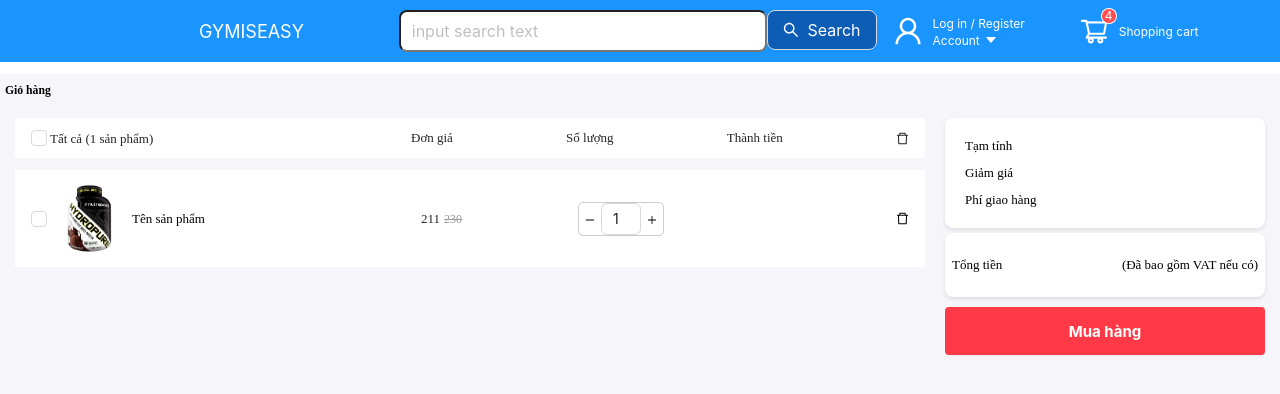
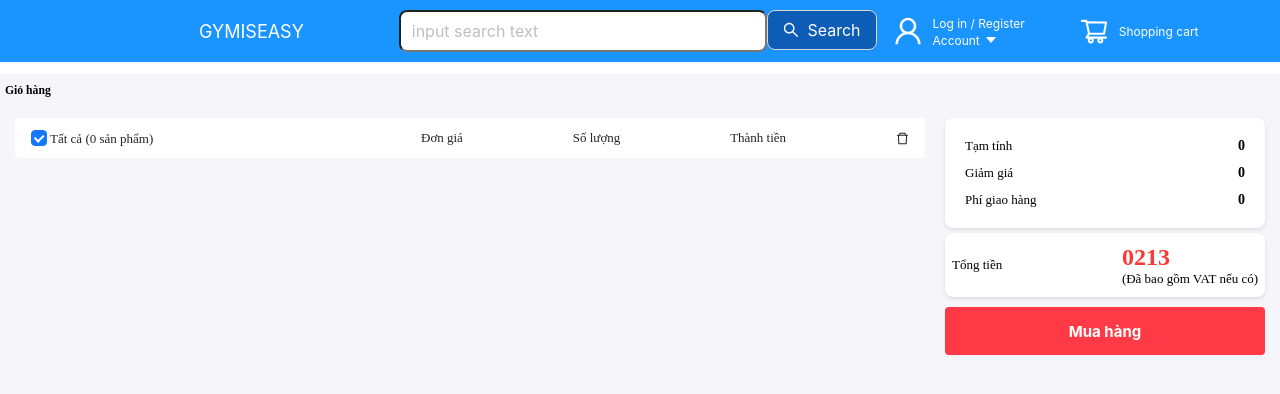
Before and after one commit to Henry20000/DemoGit, a React (Vite) app: page /order in a window 1280 px wide. Shown: the top 394 px of the page. Built offline with nearby package versions, Linux system fonts and the light colour scheme.

Commit message:
Complete creating product orders with redux-toolkit

```diff
--- a/src/components/HeaderComponent/HeaderComponent.jsx
+++ b/src/components/HeaderComponent/HeaderComponent.jsx
@@ -22,6 +22,7 @@
   const [userName, setUserName] = useState('')
   const [userAvatar, setUserAvatar] = useState('')
   const [search, setSearch] = useState('')
+  const order = useSelector((state) => state.order)
   const [loading, setLoading] = useState(false)
   const handleNavigateLogin = () => {
     navigate('/sign-in')
@@ -106,7 +107,7 @@
           </Loading>
           {!isHiddenCart && (
             <div onClick={() => navigate('/order')} style = {{ display: 'flex', justifyContent: 'center', alignItems: 'center', gap: '10px', cursor: 'pointer'}}>
-                <Badge count={4} size="small">
+                <Badge count={order?.orderItems?.length} size="small">
                     <ShoppingCartOutlined style={{ fontSize: '30px', color: '#fff' }} />
                 </Badge>
                 <WrapperTextHeaderSmall>Shopping cart</WrapperTextHeaderSmall>
--- a/src/pages/OrderPage/OrderPage.jsx
+++ b/src/pages/OrderPage/OrderPage.jsx
@@ -15,19 +15,58 @@
 import { WrapperInputNumber } from "../../components/ProductDetailsComponent/style";
 import ButtonComponent from "../../components/ButtonCompnent/ButtonComponent";
 import { WrapperPriceDiscount } from "./style";
+import { useDispatch, useSelector } from "react-redux";
+import { decreaseAmount, increaseAmount, removeAllOrderProduct, removeOrderProduct } from "../../redux/slides/orderSlide";
 
 
-const OrderPage = ({ count = 1 }) => {
+const OrderPage = () => {
+  const order = useSelector((state) => state.order)
+  const [listChecked, setListChecked] = useState([])
+  const dispatch = useDispatch()
   const onChange = (e) => {
-    console.log(`checked = ${e.target.value}`);
+    if(listChecked.includes(e.target.value)) {
+      const newListChecked = listChecked.filter(
+        (item) => item !== e.target.value)
+        setListChecked(newListChecked)
+    }else {
+      setListChecked([...listChecked, e.target.value])
+    }
   };
-  const handleChangeCount = () => {
+  console.log("listChecked", listChecked);
 
+
+  const handleChangeCount = (type, idProduct) => {
+    if(type === 'increase') {
+      dispatch(increaseAmount({idProduct}))
+    }else {
+      dispatch(decreaseAmount({idProduct}))
+    }
   }
 
-  const handleOnchangeCheckAll = (e) => {
+  const handleDeleteOrder = (idProduct) => {
+    dispatch(removeOrderProduct({idProduct}));
 
   };
+
+  const handleOnchangeCheckAll = (e) => {
+   if(e.target.checked) {
+    const newListChecked = []
+    order?.orderItems?.forEach((item) => {
+      newListChecked.push(item?.product)
+    })
+    setListChecked(newListChecked)
+   }else {
+    setListChecked([])
+   }
+  }
+
+  const handleRemoveAllOrder = () => {
+    if(listChecked?.length > 1) {
+      dispatch(removeAllOrderProduct({listChecked}))
+    }
+  }
+
+
 
   return (
     <div style={{ background: "#f5f5fa", width: "100%", height: "100vh" }}>
@@ -36,9 +75,9 @@
         <div style={{ display: "flex", justifyContent: "center" }}>
           <WrapperLeft>
             <WrapperStyleHeader>
-              <span style={{ display: "inline-block", width: "380px" }}>
-                <Checkbox onChange={handleOnchangeCheckAll} />
-                <span> Tất cả ({count} sản phẩm)</span>
+              <span style={{ display: "inline-block", width: "390px" }}>
+                <Checkbox onChange={handleOnchangeCheckAll} checked={listChecked?.length === order?.orderItems?.length} ></Checkbox>
+                <span> Tất cả ({order?.orderItems?.length} sản phẩm)</span>
               </span>
               <div
                 style={{
@@ -51,11 +90,12 @@
                 <span>Đơn giá</span>
                 <span>Số lượng</span>
                 <span>Thành tiền</span>
-                <DeleteOutlined style={{ cursor: "pointer" }} />
+                <DeleteOutlined style={{ cursor: "pointer" }} onClick={handleRemoveAllOrder} />
               </div>
             </WrapperStyleHeader>
             <WrapperListOrder>
-              <WrapperItemOrder>
+             {order?.orderItems?.map((order) => {
+               return (<WrapperItemOrder>
                  <div
                    style={{
                      width: "390px",
@@ -64,17 +104,16 @@
                      gap: 4,
                    }}
                  >
-                  <Checkbox onChange={onChange} />
+                   <Checkbox onChange={onChange} value={order?.product} checked={listChecked.includes(order?.product)}></Checkbox>
                    <img
-                    src={imag} // Đảm bảo `imag` được định nghĩa hoặc nhập
+                     src={order?.image}
                      style={{
                        width: "77px",
                        height: "79px",
                        objectFit: "cover",
                      }}
-                    alt="product"
                    />
-                  <div style={{ fontSize: "13px" }}>Tên sản phẩm</div>
+                   <div style={{ fontSize: "13px", width: 260, overflow: 'hidden', textOverflow:'ellipsis', whiteSpace: 'nowrap' }}>{order?.name}</div>
                  </div>
                  <div
                    style={{
@@ -86,9 +125,8 @@
                  >
                    <span>
                      <span style={{ fontSize: "13px", color: "#242424" }}>
-                      211
+                       {order?.price}
                      </span>
-                    <WrapperPriceDiscount>230</WrapperPriceDiscount>
                    </span>
                    <WrapperCountOrder>
                      <button
@@ -97,18 +135,24 @@
                          background: "transparent",
                          cursor: "pointer",
                        }}
+                       onClick={() => handleChangeCount("decrease", order?.product)}
                      >
                        <MinusOutlined
                          style={{ color: "#000", fontSize: "10px" }}
                        />
                      </button>
-                    <WrapperInputNumber onChange={onChange} defaultValue={1} />
+                     <WrapperInputNumber
+                       defaultValue={order?.amount}
+                       value={order?.amount}
+                       size="small"
+                     />
                      <button
                        style={{
                          border: "none",
                          background: "transparent",
                          cursor: "pointer",
                        }}
+                       onClick={() => handleChangeCount("increase", order?.product)}
                      >
                        <PlusOutlined
                          style={{ color: "#000", fontSize: "10px" }}
@@ -121,12 +165,16 @@
                        fontSize: "13px",
                        fontWeight: 500,
                      }}
-                  ></span>
+                   >
+                     {order?.price * order?.amount}
+                   </span>
                    <DeleteOutlined
-                    style={{ cursor: "pointer", fontSize: "13px" }}
+                     style={{ cursor: "pointer", fontSize: "13px" }} onClick={() => handleDeleteOrder(order?.product)}
                    />
                  </div>
                </WrapperItemOrder>
+               )
+             })}
             </WrapperListOrder>
           </WrapperLeft>
           <WrapperRight>
@@ -146,7 +194,7 @@
                       fontSize: "14px",
                       fontWeight: "bold",
                     }}
-                  ></span>
+                  >0</span>
                 </div>
                 <div
                   style={{
@@ -162,7 +210,7 @@
                       fontSize: "14px",
                       fontWeight: "bold",
                     }}
-                  ></span>
+                  >0</span>
                 </div>
                 <div
                   style={{
@@ -178,7 +226,7 @@
                       fontSize: "14px",
                       fontWeight: "bold",
                     }}
-                  ></span>
+                  >0</span>
                 </div>
               </WrapperInfo>
               <WrapperTotal>
@@ -190,7 +238,7 @@
                       fontSize: "24px",
                       fontWeight: "bold",
                     }}
-                  ></span>
+                  >0213</span>
                   <span style={{ color: "#000", fontSize: "13px" }}>
                     (Đã bao gồm VAT nếu có)
                   </span>
--- a/src/pages/SignInPage/SignInPage.jsx
+++ b/src/pages/SignInPage/SignInPage.jsx
@@ -5,7 +5,7 @@
 import imageLogo from '../../assets/images/logo-login.png'
 import { Image } from "antd"
 import { EyeFilled, EyeInvisibleFilled } from '@ant-design/icons'
-import { useNavigate } from "react-router-dom"
+import { useLocation, useNavigate } from "react-router-dom"
 import * as UserService from '../../services/UserService'
 import { useMutationHooks } from "../../hooks/useMutationHook"
 import Loading from "../../components/LoadingComponent/Loading"
@@ -15,6 +15,7 @@
 
 const SignInPage = () => {
     const [isShowPassword, setIsShowPassword] = useState(false)
+    const location = useLocation()
     const [email, setEmail] = useState('');
     const [password, setPassword] = useState('');
     const dispatch = useDispatch();
@@ -28,7 +29,11 @@
 
     useEffect(() => {
         if (isSuccess) {
-            navigate('/')
+            if(location?.state) {
+                navigate(location?.state)
+            }else {
+                navigate('/');
+            }
             localStorage.setItem('access_token', JSON.stringify(data?.access_token))
             if(data?.access_token) {
                 const decoded = jwtDecode(data?.access_token)
--- /dev/null
+++ b/src/redux/slides/orderSlide.js
@@ -0,0 +1,74 @@
+import { createSlice } from "@reduxjs/toolkit";
+
+const initialState = {
+  orderItems: [
+  ],
+  shippingAddress: {
+  },
+  paymentMethod: '',
+  itemsPrice: 0,
+  shippingPrice: 0,
+  taxPrice: 0,
+  totalPrice: 0,
+  user: '',
+  isPaid: false,
+  paidAt: '',
+  isDelivered: false,
+  deliveredAt: '',
+};
+
+export const orderSlide = createSlice({
+  name: "order",
+  initialState,
+  reducers: {
+    addOrderProduct: (state, action) => {
+      const { orderItem } = action.payload;
+      const itemOrder = state?.orderItems?.find(
+        (item) => item?.product === orderItem.product
+      );
+      if (itemOrder) {
+        itemOrder.amount += orderItem?.amount;
+      } else {
+        state.orderItems.push(orderItem);
+      }
+    },
+    increaseAmount: (state, action) => {
+      const { idProduct } = action.payload;
+      const itemOrder = state?.orderItems?.find(
+        (item) => item?.product === idProduct
+      );
+      itemOrder.amount++;
+    },
+    decreaseAmount: (state, action) => {
+      const { idProduct } = action.payload;
+      const itemOrder = state?.orderItems?.find(
+        (item) => item?.product === idProduct
+      );
+      itemOrder.amount--;
+    },
+    removeOrderProduct: (state, action) => {
+      const { idProduct } = action.payload;
+      const itemOrder = state?.orderItems?.filter(
+        (item) => item?.product !== idProduct
+      );
+      state.orderItems = itemOrder;
+    },
+    removeAllOrderProduct: (state, action) => {
+      const { listChecked } = action.payload;
+      const itemOrders = state?.orderItems?.filter(
+        (item) => !listChecked.includes(item.product));
+      state.orderItems = itemOrders;
+    },
+  },
+});
+
+// Action creators are generated for each case reducer function
+export const {
+  addOrderProduct,
+  increaseAmount,
+  decreaseAmount,
+  removeOrderProduct,
+  removeAllOrderProduct,
+} = orderSlide.actions;
+
+export default orderSlide.reducer;
--- a/src/redux/store.js
+++ b/src/redux/store.js
@@ -1,10 +1,12 @@
 import { configureStore } from '@reduxjs/toolkit'
-import  productReducer  from './slides/productSlide'
-import  userReducer  from './slides/userSlide'
+import productReducer  from './slides/productSlide'
+import userReducer  from './slides/userSlide'
+import orderReducer from "./slides/orderSlide";
 
 export const store = configureStore({
   reducer: {
     product: productReducer,
-    user: userReducer
+    user: userReducer,
+    order: orderReducer
   },
 })
```
Also changed, not shown: src/components/ProductDetailsComponent/ProductDetailsComponent.jsx (+27 -4 lines). Lines whose indentation alone changed are shown as unchanged.
